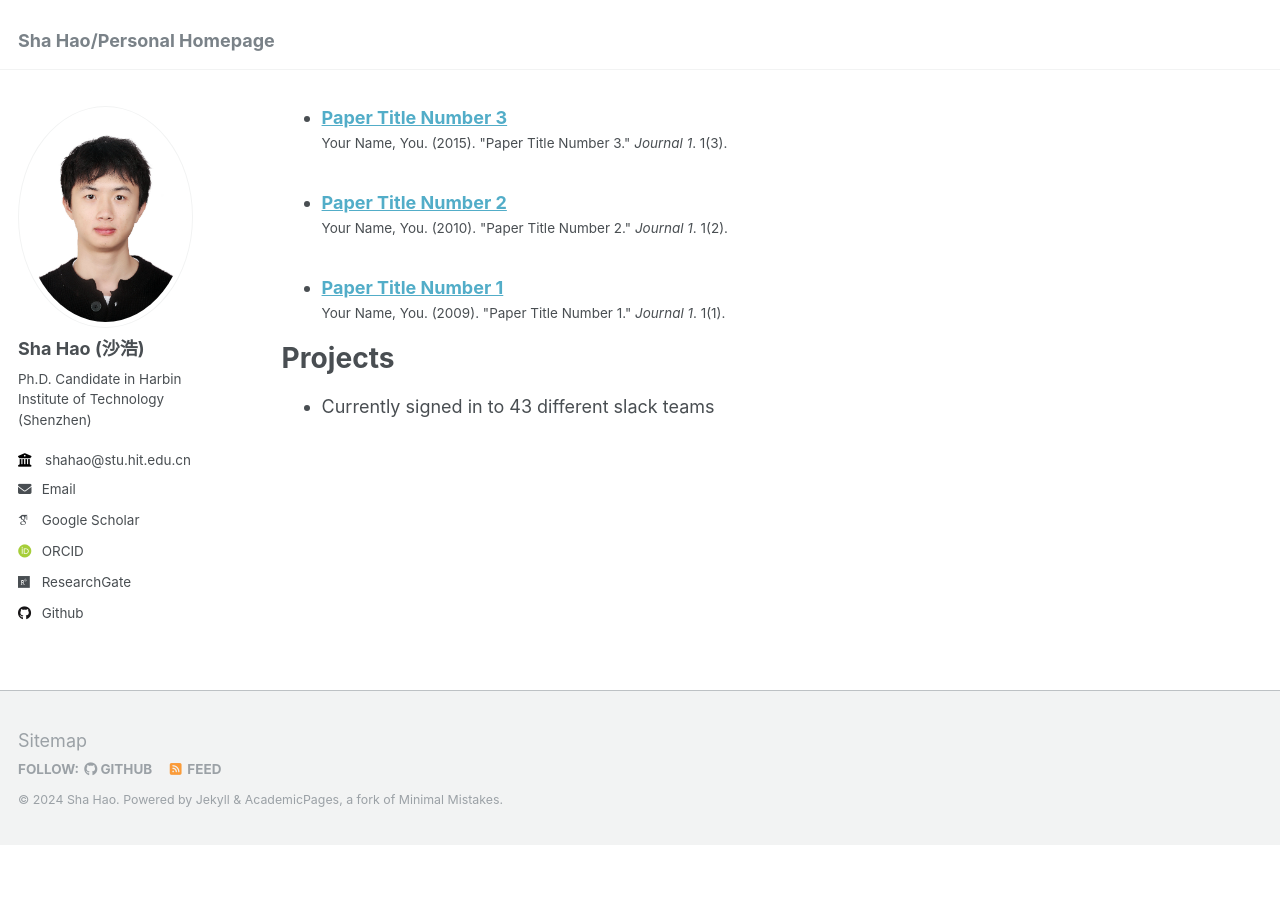
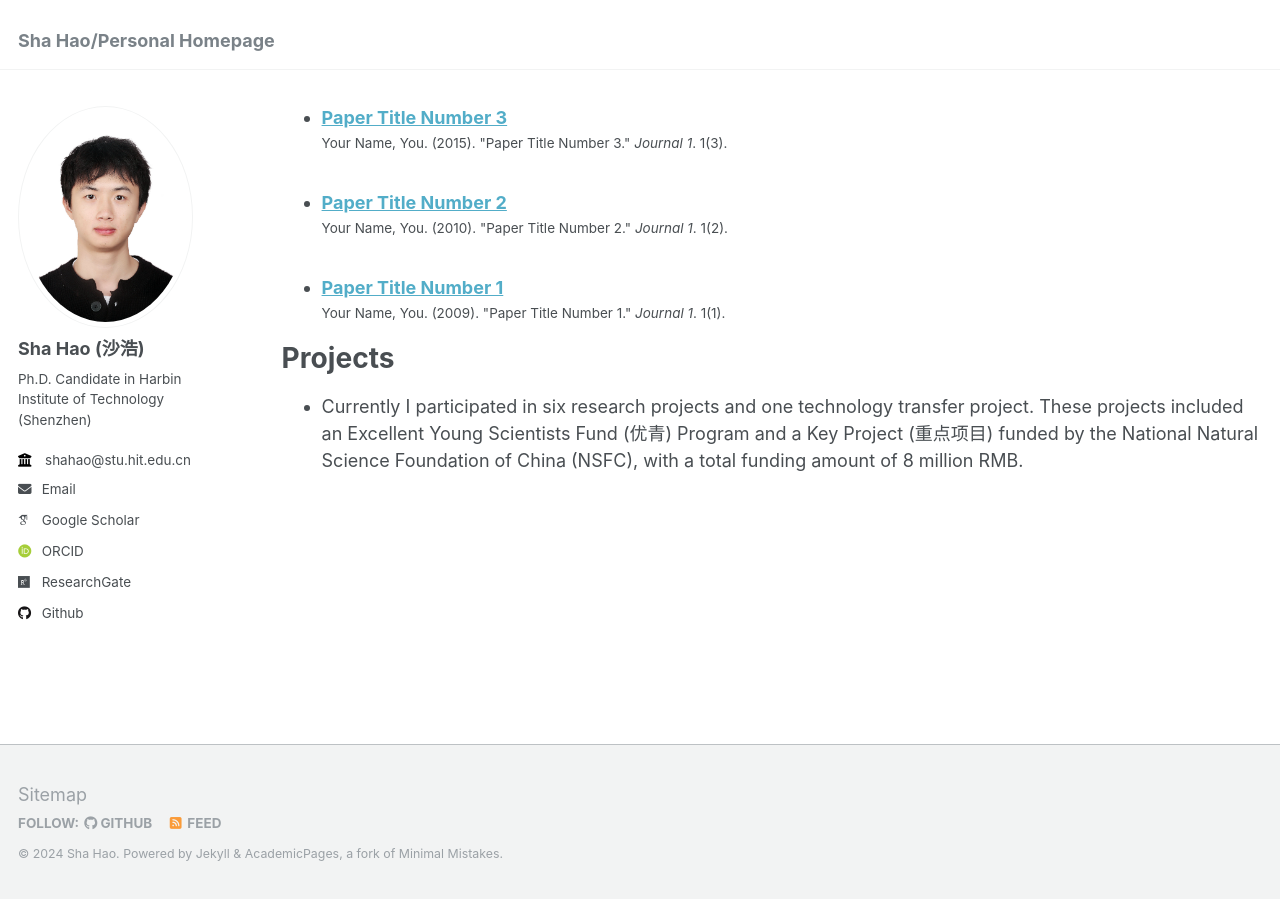
Before and after one commit to hitsh95/shahao, a Jekyll site: the page built from _pages/cv.md, in a window 1280 px wide and 900 px high, scrolled down 1201 px. Built offline with Jekyll 4.4.1, drawn with Linux system fonts in a browser that asks for light colours; some web fonts are replaced; before the commit the page ends 2047 px from its top, so only the background shows below that.

Commit message:
Update cv.md

```diff
--- a/_pages/cv.md
+++ b/_pages/cv.md
@@ -51,4 +51,4 @@ Publications
 
 Projects
 ======
-* Currently signed in to 43 different slack teams
+* Currently I participated in six research projects and one technology transfer project. These projects included an Excellent Young Scientists Fund (优青) Program and a Key Project (重点项目) funded by the National Natural Science Foundation of China (NSFC), with a total funding amount of 8 million RMB.
```
